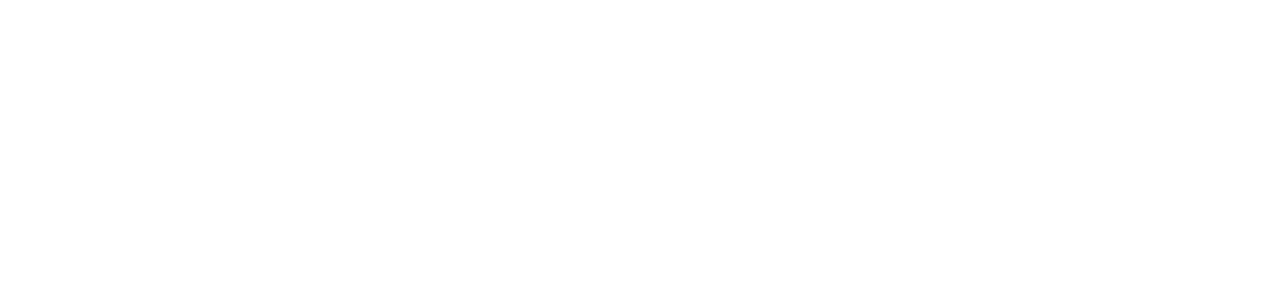
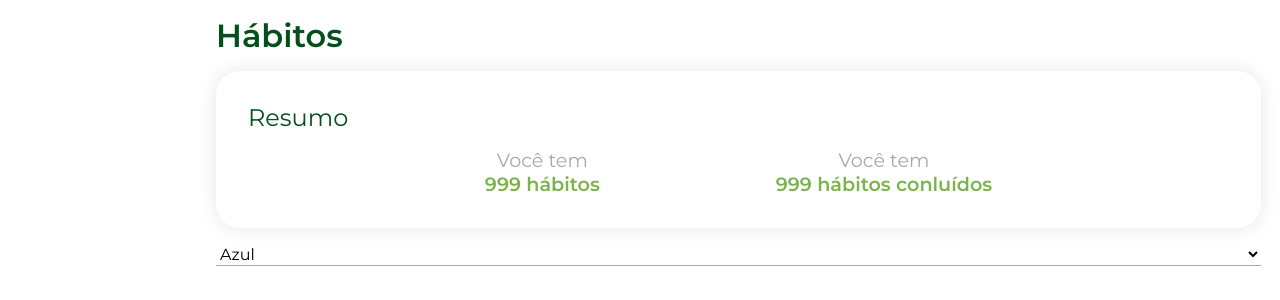
Before and after one commit to flp-ads/health-stay, a React (Create React App) app: page /habitos in a window 1280 px wide. Shown: the top 300 px of the page. Built offline with nearby package versions, Linux system fonts and the light colour scheme.

Commit message:
fix: Add the Select variation in Global Input / Dashboard Habits in progress

```diff
--- a/src/components/Global_Input/index.jsx
+++ b/src/components/Global_Input/index.jsx
@@ -1,15 +1,23 @@
-import { ErrorMessage, StyledInput } from "./input.style"
+import { ErrorMessage, StyledInput } from "./input.style";
 
-const Input = ({ icon: Icon, register, name, error = '', ...rest }) => {
+const Input = ({ icon: Icon, register, name, error = "", list, ...rest }) => {
   return (
     <StyledInput isDenied={!!error}>
       <div>
         {Icon && <Icon />}
+        {list ? (
+          <select>
+            {list.map((item, index) => (
+              <option key={index}>{item}</option>
+            ))}
+          </select>
+        ) : (
           <input {...register(name)} {...rest} />
+        )}
       </div>
       <ErrorMessage>{error}</ErrorMessage>
     </StyledInput>
-	)
-}
+  );
+};
 
-export default Input
+export default Input;
--- a/src/components/Global_Input/input.style.js
+++ b/src/components/Global_Input/input.style.js
@@ -1,4 +1,4 @@
-import styled, { css } from "styled-components"
+import styled, { css } from "styled-components";
 
 export const StyledInput = styled.div`
   color: var(--medium-gray);
@@ -12,7 +12,8 @@
     display: flex;
   }
 
-	input {
+  input,
+  select {
     flex: 1;
     background: transparent;
     border: 0;
@@ -35,7 +36,7 @@
         border-color: var(--red);
       }
     `}
-`
+`;
 
 export const ErrorMessage = styled.p`
   color: var(--red);
@@ -43,4 +44,4 @@
   height: 1rem;
   padding: 0.2rem;
   text-align: right;
-`
+`;
--- /dev/null
+++ b/src/components/Habits_CreateHabit/createHabit.styles.js
@@ -0,0 +1,3 @@
+import styled from "styled-components";
+
+export const Container = styled.div``;
--- /dev/null
+++ b/src/pages/Habits/habits.styles.js
@@ -0,0 +1,75 @@
+import styled from "styled-components";
+import { GlobalContainer } from "../../styles/global";
+
+export const Container = styled.div`
+  padding: 1rem;
+  position: relative;
+  margin-bottom: 66px;
+
+  h1 {
+    color: var(--dark-green);
+  }
+
+  @media only screen and (min-width: 768px) {
+    margin: 0 3px 0px 200px;
+  }
+`;
+
+export const Overview = styled(GlobalContainer)`
+  flex: 100%;
+  margin: 1rem 0;
+
+  @media only screen and (min-width: 768px) {
+    display: flex;
+    flex-wrap: wrap;
+    gap: 1rem;
+    justify-content: center;
+    padding: 2rem;
+  }
+`;
+
+export const Header = styled.h2`
+  font-weight: normal;
+  color: var(--dark-green);
+  margin-bottom: 1rem;
+  font-size: 1.5rem;
+
+  span {
+    font-weight: bold;
+  }
+
+  @media only screen and (min-width: 768px) {
+    flex: 100%;
+    margin: 0;
+  }
+`;
+
+export const HabitsInfo = styled.div`
+  display: flex;
+  flex-direction: column;
+  gap: 1rem;
+
+  @media only screen and (min-width: 768px) {
+    flex-direction: row;
+    flex-wrap: wrap;
+    align-items: center;
+    justify-content: center;
+  }
+`;
+
+export const InfoItem = styled.p`
+  text-align: center;
+  color: var(--medium-gray);
+  font-size: 1.2rem;
+
+  p {
+    font-weight: bold;
+    color: var(--light-green);
+  }
+
+  @media only screen and (min-width: 768px) {
+    margin: 0 5rem;
+  }
+`;
+
+export const Main = styled.div``;
--- a/src/pages/Habits/index.jsx
+++ b/src/pages/Habits/index.jsx
@@ -1,5 +1,39 @@
+import Input from "../../components/Global_Input";
+import {
+  Container,
+  HabitsInfo,
+  Header,
+  InfoItem,
+  Main,
+  Overview,
+} from "./habits.styles";
+
 const Habits = () => {
-  return <div></div>;
+  const list = ["Azul", "Vermelho", "Preto"];
+  return (
+    <Container>
+      <h1>Hábitos</h1>
+      <Overview>
+        <Header>Resumo</Header>
+        <HabitsInfo>
+          <InfoItem>
+            Você tem
+            <p>999 hábitos</p>
+          </InfoItem>
+          <InfoItem>
+            Você tem
+            <p>999 hábitos conluídos</p>
+          </InfoItem>
+        </HabitsInfo>
+      </Overview>
+      <Main>
+        {/* Criar sub-rotas */}
+
+        <Input register={console.log} name="yata" list={list} />
+        <Input register={console.log} name="yata" />
+      </Main>
+    </Container>
+  );
 };
 
 export default Habits;
--- a/src/styles/global.js
+++ b/src/styles/global.js
@@ -1,5 +1,5 @@
-import { motion } from "framer-motion"
-import styled, { createGlobalStyle } from "styled-components"
+import { motion } from "framer-motion";
+import styled, { createGlobalStyle } from "styled-components";
 
 export default createGlobalStyle`
     * {
@@ -32,7 +32,7 @@
         color: var(--black);
     }
 
-    body, input, button {
+    body, input, button, select {
         font-family: 'Montserrat', sans-serif;
         font-weight: normal;
         font-size: 1rem;
@@ -50,11 +50,11 @@
     a {
         text-decoration: none;
     }
-`
+`;
 
 export const GlobalContainer = styled(motion.div)`
-	border-radius: 1.5rem;
-	padding: 1rem;
-	background-color: var(--white);
-	box-shadow: 0px 0px 19px rgba(0, 0, 0, 0.1);
-`
+  border-radius: 1.5rem;
+  padding: 1rem;
+  background-color: var(--white);
+  box-shadow: 0px 0px 19px rgba(0, 0, 0, 0.1);
+`;
```
Also changed, not shown: src/components/Habits_AchievedHabits/index.jsx (added, +7 -0 lines), src/components/Habits_CreateHabit/index.jsx (added, +97 -0 lines), src/components/Habits_MyHabits/index.jsx (added, +7 -0 lines), src/providers/Habits/index.js (added). Lines whose indentation alone changed are shown as unchanged.
